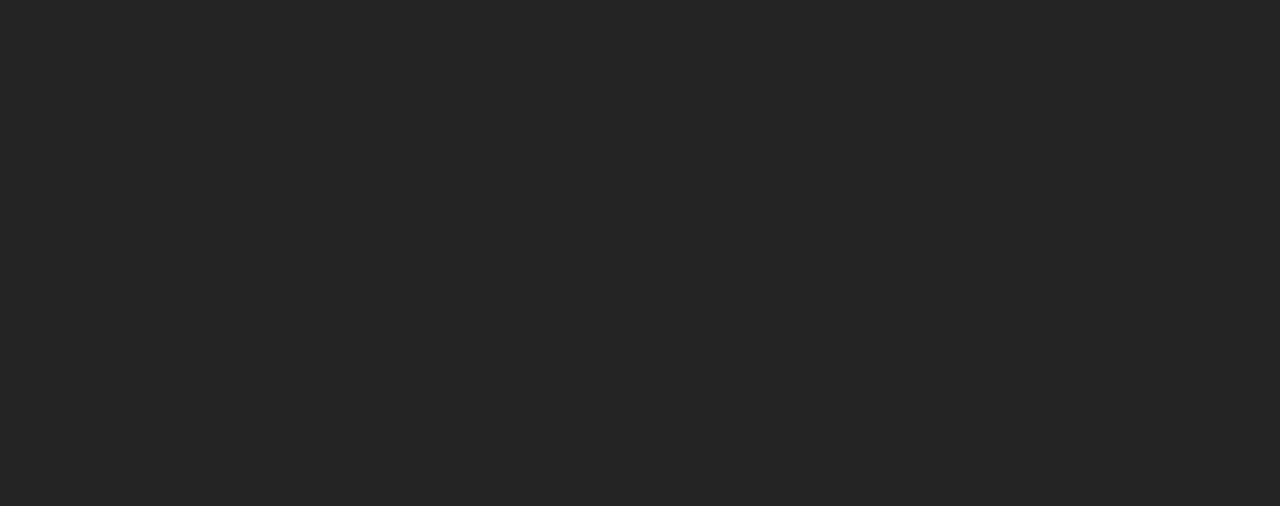
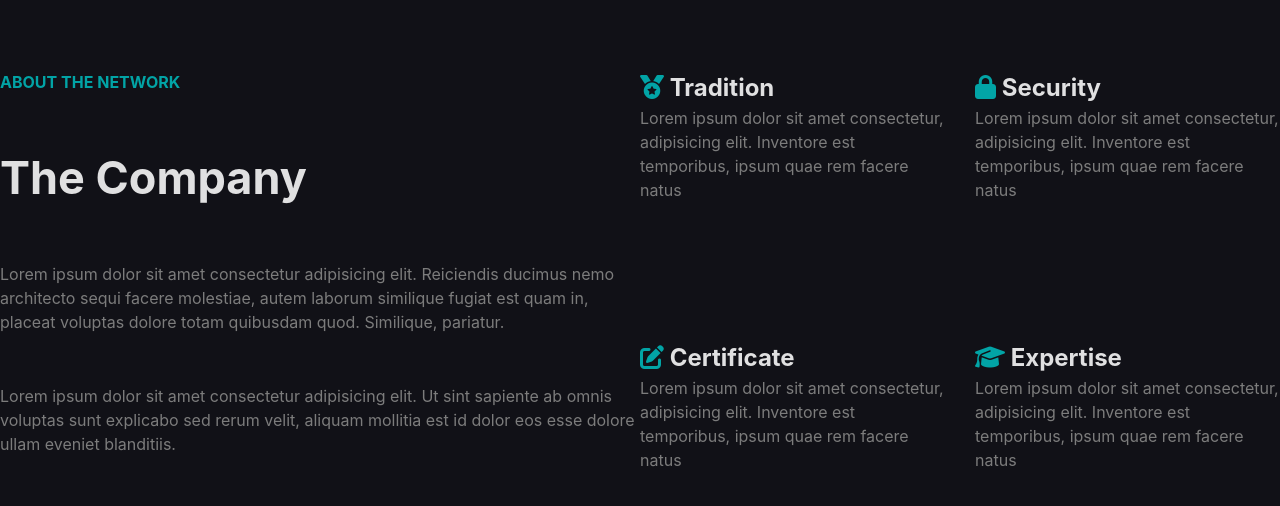
Before and after one commit to Andrea-Pomati/proj-html-vuejs, a Vue app: page / in a window 1280 px wide. Shown: the part 1074-1580 px from the top of the page. Before the commit the page ends 1044 px from the top, so only its background shows below. Built offline with nearby package versions, Linux system fonts and the light colour scheme.

Commit message:
feat: The company

```diff
--- a/src/App.vue
+++ b/src/App.vue
@@ -1,6 +1,7 @@
 <script>
 import AppHeader from './components/AppHeader.vue';
 import AppJumbotron from './components/AppJumbotron.vue';
+import TheCompany from "./components/TheCompany.vue";
 export default {
 data() {
     return {
@@ -9,7 +10,8 @@ data() {
   },
   components: {
     AppHeader,
-    AppJumbotron
+    AppJumbotron,
+    TheCompany
 }
 }
 
@@ -19,6 +21,7 @@ data() {
 
 <AppHeader></AppHeader>
 <AppJumbotron></AppJumbotron>
+<TheCompany></TheCompany>
 
 </template>
 
--- /dev/null
+++ b/src/components/TheCompany.vue
@@ -0,0 +1,143 @@
+<script>
+export default {
+  name: "TheCompany",
+   data() {
+     return {
+     }
+   }
+}
+
+</script>
+
+
+
+<template>
+
+<div id="background">
+
+    <div id="container">
+
+        <div class="containers" id="container-left">
+            <h4>ABOUT THE NETWORK</h4>
+            <h1>The Company</h1>
+            <p>Lorem ipsum dolor sit amet consectetur adipisicing elit. Reiciendis ducimus nemo architecto sequi facere molestiae, autem laborum similique fugiat est quam in, placeat voluptas dolore totam quibusdam quod. Similique, pariatur.</p>
+            <p>Lorem ipsum dolor sit amet consectetur adipisicing elit. Ut sint sapiente ab omnis voluptas sunt explicabo sed rerum velit, aliquam mollitia est id dolor eos esse dolore ullam eveniet blanditiis.</p>
+
+        </div>
+
+        <div class="containers" id="container-right">
+
+        <div class="flex-two" id="margin-bot">
+            <div>
+                <h2><i class="fa-solid fa-medal"></i> Tradition</h2>
+                <p>Lorem ipsum dolor sit amet consectetur, adipisicing elit. Inventore est temporibus, ipsum quae rem facere natus</p>
+            </div>
+
+
+            <div>
+                <h2> <i class="fa-solid fa-lock"></i> Security</h2>
+                <p>Lorem ipsum dolor sit amet consectetur, adipisicing elit. Inventore est temporibus, ipsum quae rem facere natus</p>
+            </div>
+        </div>
+
+        <div class="flex-two">
+            <div>
+                <h2><i class="fa-solid fa-pen-to-square"></i> Certificate</h2>
+                <p>Lorem ipsum dolor sit amet consectetur, adipisicing elit. Inventore est temporibus, ipsum quae rem facere natus</p>
+            </div>
+
+
+            <div>
+                <h2><i class="fa-solid fa-graduation-cap"></i> Expertise</h2>
+                <p>Lorem ipsum dolor sit amet consectetur, adipisicing elit. Inventore est temporibus, ipsum quae rem facere natus</p>
+            </div>
+        </div>
+
+
+        </div>
+
+
+
+
+
+
+    </div>
+
+
+
+</div>
+
+</template>
+
+
+<style lang="scss" scoped>
+
+#background {
+    background-color: #111117 ;
+}
+
+#container {
+    max-width: 1400px;
+    margin-right: auto;
+    margin-left: auto;
+    display: flex;
+    justify-content: space-between;
+
+
+}
+
+.containers {
+
+    width: 650px;
+
+    margin: 100px 0;
+
+    h4 {
+        color: #02A4A6 ;
+
+
+    }
+
+    h1 {
+        font-size: 45px;
+
+    }
+
+    p {
+
+        color: rgb(124, 124, 124);
+    }
+
+
+
+}
+
+#container-left {
+    display: flex;
+    flex-direction: column;
+    gap: 50px;
+}
+
+#container-right {
+    display: flex;
+    flex-direction: column;
+
+
+}
+
+.flex-two {
+    display: flex;
+   height: 200px;
+    gap: 30px;
+}
+
+.fa-solid {
+    color: #02A4A6;
+
+
+}
+
+#margin-bot {
+    margin-bottom: 70px;
+}
+</style>
```
